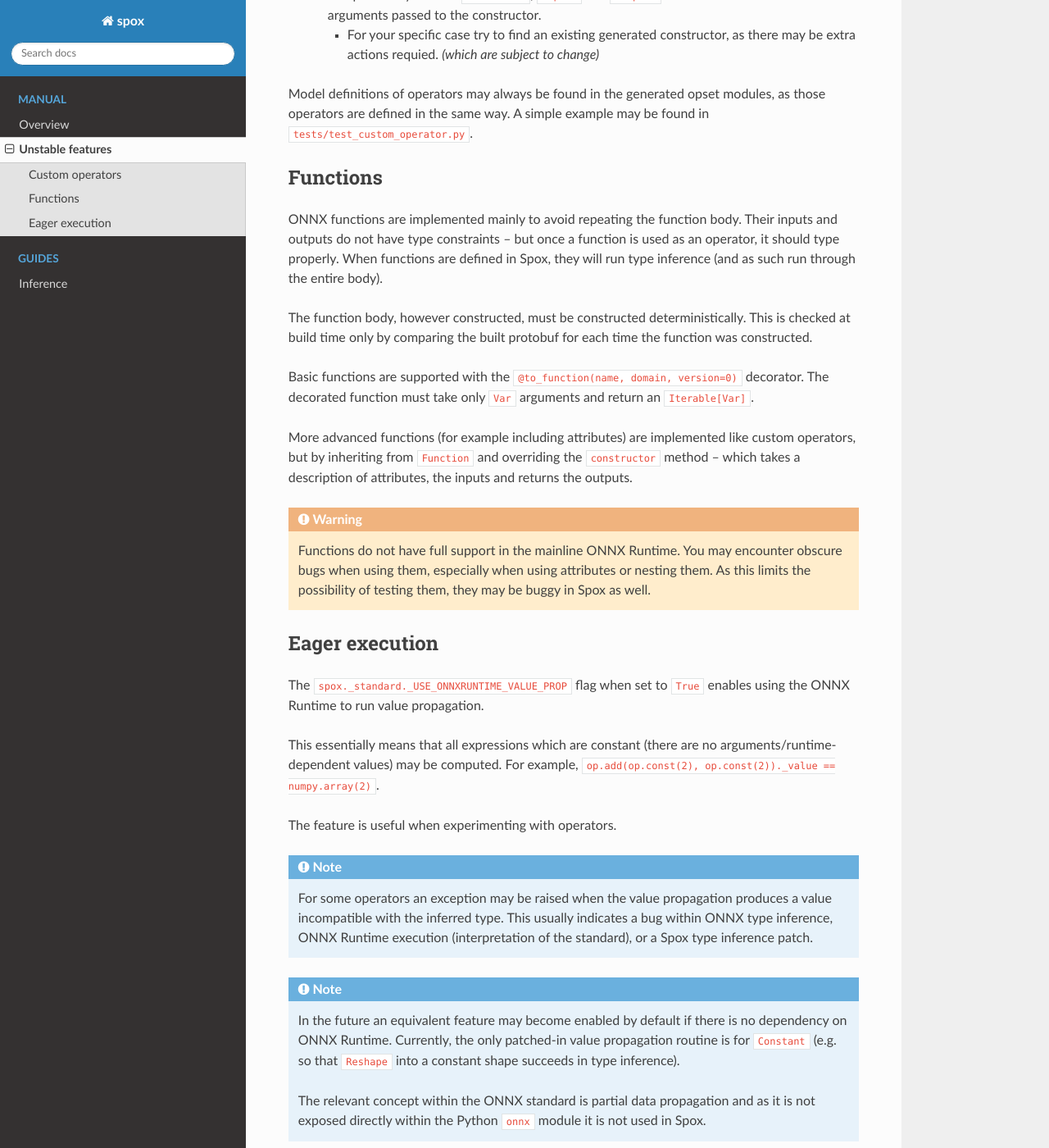
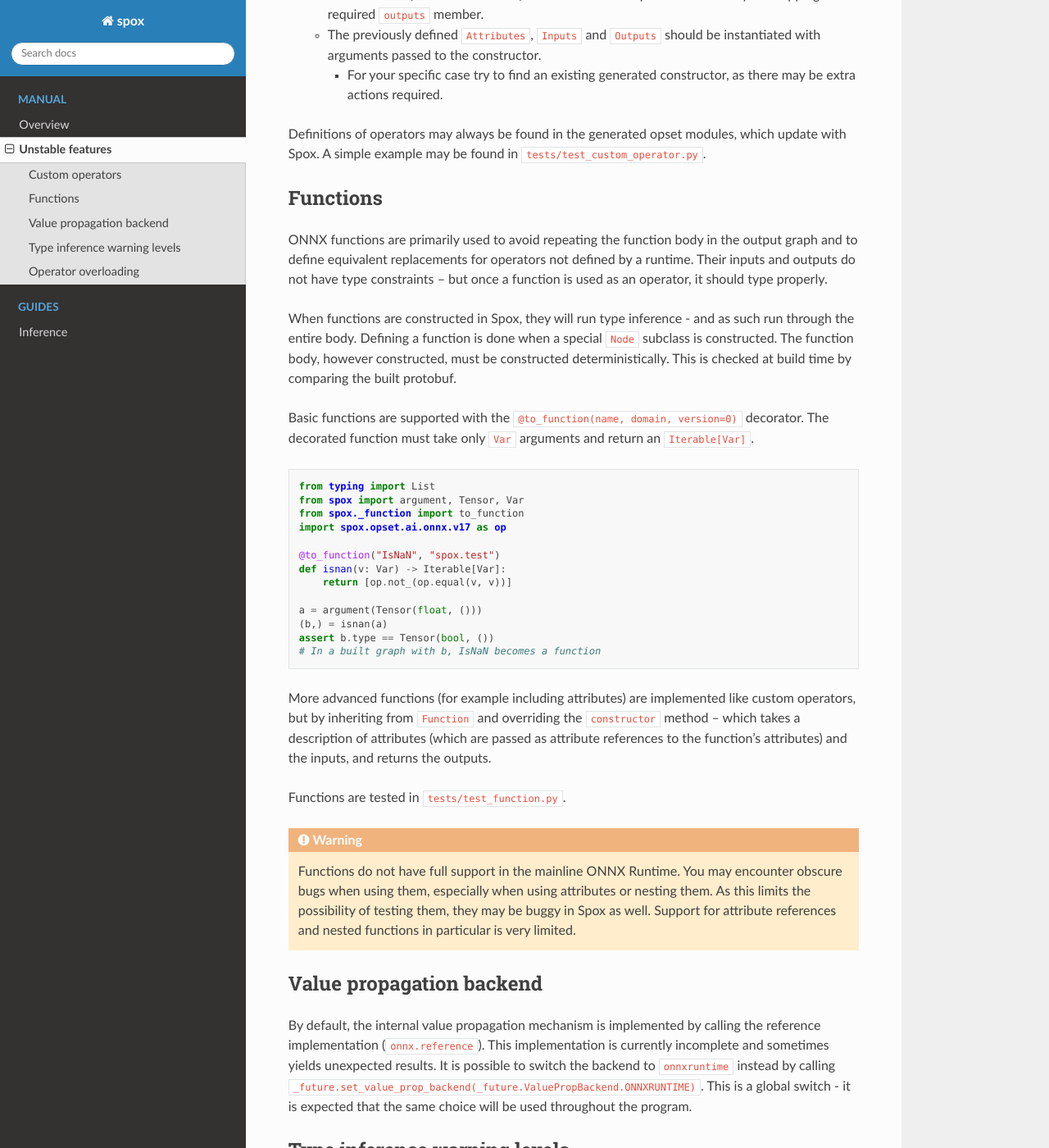
Before and after one commit to Quantco/spox, a Sphinx documentation site: the page built from docs/manual/unstable.rst, in a window 1280 px wide and 1400 px high, scrolled down 1018 px. Shown: the whole window at 82% size. Built offline with Sphinx 7.4.7 and the Read the Docs theme 2.0.0, drawn with Linux system fonts in a browser that asks for light colours; pages that are not in the unit, such as notebooks, are missing from menus; some of the changed text lies outside the part shown.

Commit message:
Update 'Unstable features' guide

```diff
--- a/docs/manual/unstable.rst
+++ b/docs/manual/unstable.rst
@@ -2,23 +2,23 @@
 Unstable features
 =================
 
-.. warning:: This part of Spox is unstable and the mentioned features are subject to change. However, they may prove useful when performing more advanced programming with ONNX and their capability should not change significantly in the future.
+.. warning:: This part of Spox is unstable and the mentioned features are subject to change. However, they may prove useful when performing more advanced programming with ONNX and their capability `should` not change significantly in the future.
 
 Custom operators
 ================
 
-As Spox makes rich usage of operator schemas, not every protobuf node is allowed. To define a custom operator, the following are required:
+To define a custom operator, the following are required:
 
 - Operator class
 
-  - This is a type that inherits from ``Node`` – or ``StandardNode`` if it has an operator schema in the standard.
+  - This is a type that inherits from ``Node`` – or ``StandardNode`` (if it has an operator schema in the standard).
   - It has to define the following three member classes as class attributes:
 
-    - ``Attributes`` – a ``@dataclass`` with type-hinted members named like the respective attributes and typed with subtypes of ``Attr``, like ``AttrStrings`` or ``AttrInt``.
-    - ``Inputs`` and ``Outputs`` – subclasses of ``VarFields`` *(likely subject to change)* with members type-hinted as ``Var``, ``Optional[Var]`` (optional), ``Sequence[Var]`` (variadic). Note that primarily the ordering of inputs/outputs is significant.
+    - ``Attributes`` – ``@dataclass`` subclass of ``BaseAttributes`` with type-hinted members named like the respective attributes and typed with subtypes of ``Attr``, like ``AttrStrings`` or ``AttrInt``.
+    - ``Inputs`` and ``Outputs`` – ``@dataclass`` subclasses of ``BaseInputs`` & ``BaseOutputs`` with members type-hinted as ``Var``, ``Optional[Var]`` (optional), or ``Sequence[Var]`` (variadic). The ordering of inputs/outputs is significant. ONNX deems that only a suffix may be optional, and only the last field may be variadic.
 
   - It also defines an ``op_type`` class attribute, of the form ``OpType(operator_name, operator_domain, domain_version)``.
-  - Optionally, ``attrs``, ``inputs``, and ``outputs`` members should be typed as the defined classes.
+  - Optionally, ``attrs``, ``inputs``, and ``outputs`` members should be type-hinted as the defined classes.
   - May override ``Node.infer_output_types`` and ``Node.propagate_values`` that may use the ``attrs`` and ``inputs`` members and return a dictionary from output names into types/values.
 
     - Lack of a type inference routine may prove detrimental, as no graph without a declared output type may be built
@@ -29,37 +29,79 @@
   - Though an operator constructor is essentially a convenience function, it is recommended that it creates *(and does not return)* an instance of the operator class - only unwrapping the required ``outputs`` member.
   - The previously defined ``Attributes``, ``Inputs`` and ``Outputs`` should be instantiated with arguments passed to the constructor.
 
-    - For your specific case try to find an existing generated constructor, as there may be extra actions requied. *(which are subject to change)*
+    - For your specific case try to find an existing generated constructor, as there may be extra actions required.
 
-Model definitions of operators may always be found in the generated opset modules, as those operators are defined in the same way. A simple example may be found in ``tests/test_custom_operator.py``.
+Definitions of operators may always be found in the generated opset modules, which update with Spox. A simple example may be found in ``tests/test_custom_operator.py``.
 
 Functions
 =========
 
-ONNX functions are implemented mainly to avoid repeating the function body. Their inputs and outputs do not have type constraints – but once a function is used as an operator, it should type properly. When functions are defined in Spox, they will run type inference (and as such run through the entire body).
+ONNX functions are primarily used to avoid repeating the function body in the output graph and to define equivalent replacements for operators not defined by a runtime. Their inputs and outputs do not have type constraints – but once a function is used as an operator, it should type properly.
 
-The function body, however constructed, must be constructed deterministically. This is checked at build time only by comparing the built protobuf for each time the function was constructed.
+When functions are constructed in Spox, they will run type inference - and as such run through the entire body. Defining a function is done when a special ``Node`` subclass is constructed. The function body, however constructed, must be constructed deterministically. This is checked at build time by comparing the built protobuf.
 
 Basic functions are supported with the ``@to_function(name, domain, version=0)`` decorator. The decorated function must take only ``Var`` arguments and return an ``Iterable[Var]``.
 
-More advanced functions (for example including attributes) are implemented like custom operators, but by inheriting from ``Function`` and overriding the ``constructor`` method – which takes a description of attributes, the inputs and returns the outputs.
+..  code:: python
+
+    from typing import List
+    from spox import argument, Tensor, Var
+    from spox._function import to_function
+    import spox.opset.ai.onnx.v17 as op
+
+    @to_function("IsNaN", "spox.test")
+    def isnan(v: Var) -> Iterable[Var]:
+        return [op.not_(op.equal(v, v))]
+
+    a = argument(Tensor(float, ()))
+    (b,) = isnan(a)
+    assert b.type == Tensor(bool, ())
+    # In a built graph with b, IsNaN becomes a function
+
+More advanced functions (for example including attributes) are implemented like custom operators, but by inheriting from ``Function`` and overriding the ``constructor`` method – which takes a description of attributes (which are passed as attribute references to the function's attributes) and the inputs, and returns the outputs.
+
+Functions are tested in ``tests/test_function.py``.
 
 .. warning::
-   Functions do not have full support in the mainline ONNX Runtime. You may encounter obscure bugs when using them, especially when using attributes or nesting them. As this limits the possibility of testing them, they may be buggy in Spox as well.
+   Functions do not have full support in the mainline ONNX Runtime. You may encounter obscure bugs when using them, especially when using attributes or nesting them. As this limits the possibility of testing them, they may be buggy in Spox as well. Support for attribute references and nested functions in particular is very limited.
 
-Eager execution
-===============
+Value propagation backend
+=========================
 
-The ``spox._standard._USE_ONNXRUNTIME_VALUE_PROP`` flag when set to ``True`` enables using the ONNX Runtime to run value propagation.
+By default, the internal value propagation mechanism is implemented by calling the reference implementation (``onnx.reference``). This implementation is currently incomplete and sometimes yields unexpected results. It is possible to switch the backend to ``onnxruntime`` instead by calling ``_future.set_value_prop_backend(_future.ValuePropBackend.ONNXRUNTIME)``. This is a global switch - it is expected that the same choice will be used throughout the program.
 
-This essentially means that all expressions which are constant (there are no arguments/runtime-dependent values) may be computed. For example, ``op.add(op.const(2), op.const(2))._value == numpy.array(2)``.
+Type inference warning levels
+=============================
 
-The feature is useful when experimenting with operators.
+As the use case may choose to have different behaviour on type errors or otherwise missing types, this is controllable via ``_future.set_type_warning_level`` called with members of the ``_future.TypeWarningLevel`` enum:
 
-.. note::
-   For some operators an exception may be raised when the value propagation produces a value incompatible with the inferred type. This usually indicates a bug within ONNX type inference, ONNX Runtime execution (interpretation of the standard), or a Spox type inference patch.
+1. `None` - no type check warnings at all
+2. `Critical` - warn on missing output types (type is None)
+3. `Initial` (default) - warn on and incomplete output types, but only when all the input types were known; also warn on all missing output types
+4. `Outputs` - warn on all output types that are missing or incomplete
 
-.. note::
-   In the future an equivalent feature may become enabled by default if there is no dependency on ONNX Runtime. Currently, the only patched-in value propagation routine is for ``Constant`` (e.g. so that ``Reshape`` into a constant shape succeeds in type inference).
+It may be useful to note that if absolutely necessary the ``_internal_op.unsafe_cast`` and ``_internal_op.unsafe_reshape`` functions may be used to forcibly convert types. As a last resort, the ``Var.type`` field may be mutated - but this is not recommended and is less safe than ``unsafe_cast``.
 
-   The relevant concept within the ONNX standard is partial data propagation and as it is not exposed directly within the Python ``onnx`` module it is not used in Spox.
+The most common cause of missing or incomplete types is a missing type inference implementation in ONNX. In some cases Spox adds a `type inference patch` that attempts to fix this. In rare cases it is impossible to determine the type (like a dynamic reshape) - it is recommended to use the above cast functions as early as possible to get type checks back.
+
+Operator overloading
+====================
+
+Currently, Spox does not support operator overloading on ``Var`` out of the box. This is because it's hard to set conventions that work for every use case.
+
+An experimental implementation may be invoked via the ``spox._future.operator_overloading`` context manager - which may be used both in a ``with`` block and as a decorator. When initialised with an ``ai.onnx`` opset module, it enables ``Var`` to use operator overloads. When constant promotion is enabled, Python constants (like ``1`` or ``2.7``) are automatically wrapped in ``constant``. Additionally, type promotion may be enabled (but is disabled by default). In both cases numpy typing rules are used.
+
+..  code:: python
+
+    import numpy as np
+    from spox.opset.ai.onnx import v17 as op
+    x, y = op.const(2), op.const(3)
+    with operator_overloading(op):
+        z = x + y
+    assert z._get_value() == np.array(5)
+    @operator_overloading(op)
+    def foo():
+       return x * y
+    assert foo()._get_value() == np.array(6)
+
+This implementation is tested in ``tests/future/test_var_operators.py``.
```
